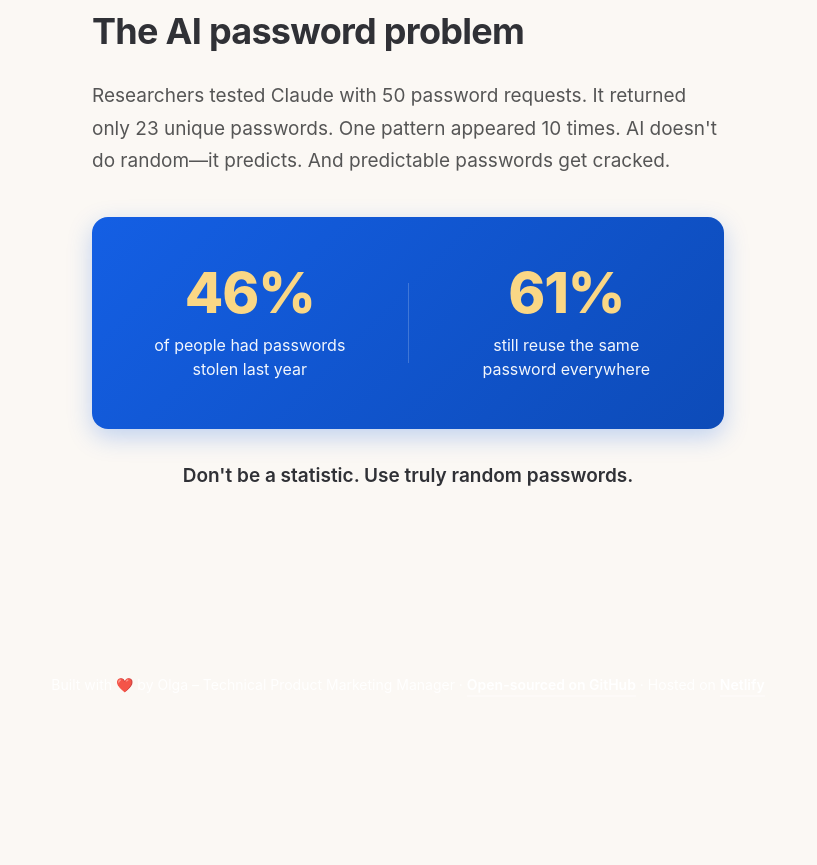
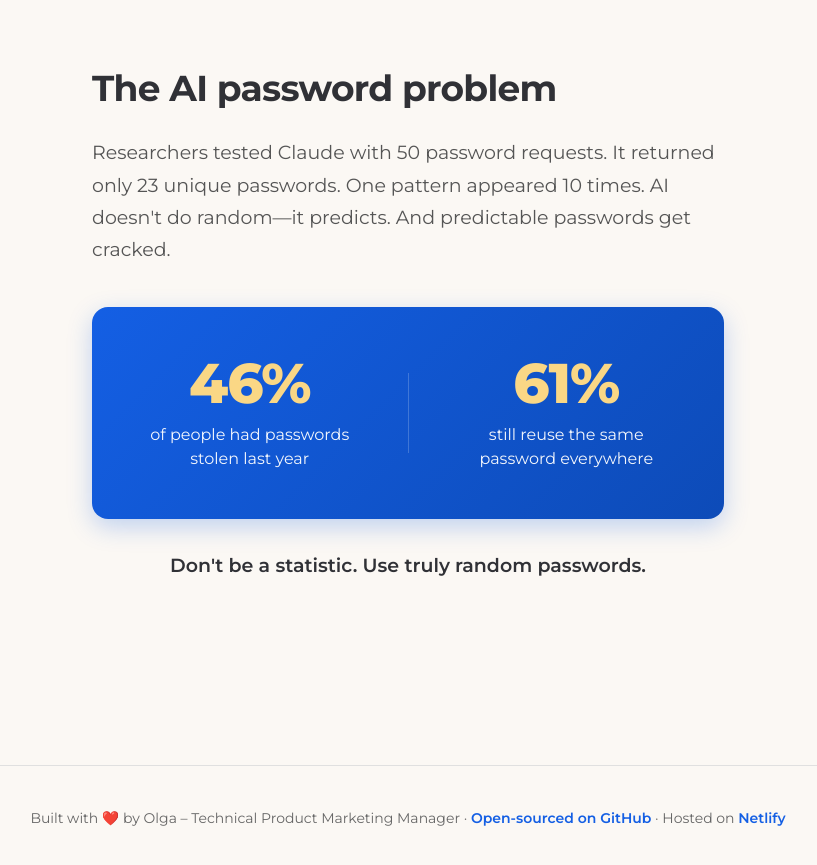
Before and after one commit to SheillaO/AI-Proof-Password-Generator, a website built with Vite: page index.html in a window 1280 px wide. Shown: the part 930-1795 px from the top of the page, without its empty margins (232-1049 px from the left). Before the commit the page ends 1651 px from the top, so only its background shows below. Built offline with nearby package versions, Linux system fonts and the light colour scheme.

Commit message:
Update index.css

```diff
--- a/index.css
+++ b/index.css
@@ -5,7 +5,7 @@
 }
 
 body {
-    font-family: 'Inter', -apple-system, BlinkMacSystemFont, sans-serif;
+    font-family: "Montserrat", sans-serif;
     background: #fbf8f4;
     color: #303136;
     line-height: 1.6;
@@ -190,7 +190,7 @@
 .stat-number {
     font-size: 56px;
     font-weight: 800;
-    color: #fad785; /* Sunbeam - attention-grabbing */
+    color: #fad785;
     line-height: 1;
     margin-bottom: 12px;
     letter-spacing: -0.02em;
@@ -218,35 +218,31 @@
     text-align: center;
 }
 
-
 footer {
     text-align: center;
-    margin-top: 32px;
-    padding: 24px 20px;
-
+    padding: 40px 24px;
+    border-top: 1px solid #e0e0e0;
+    margin-top: 60px;
 }
 
 footer p {
-    color: rgba(255, 255, 255, 0.9);
+    color: #666;
     font-size: 14px;
     line-height: 1.8;
     font-weight: 400;
 }
 
 footer a {
-    color: white;
+    color: #145fe4;
     text-decoration: none;
     font-weight: 600;
-    border-bottom: 2px solid rgba(255, 255, 255, 0.3);
-    padding-bottom: 2px;
     transition: all 0.2s ease;
 }
 
 footer a:hover {
-    border-bottom-color: white;
-    color: #fbbf24;
+    text-decoration: underline;
+    color: #76e0bd;
 }
-
 
 @media (max-width: 640px) {
     main {
```
